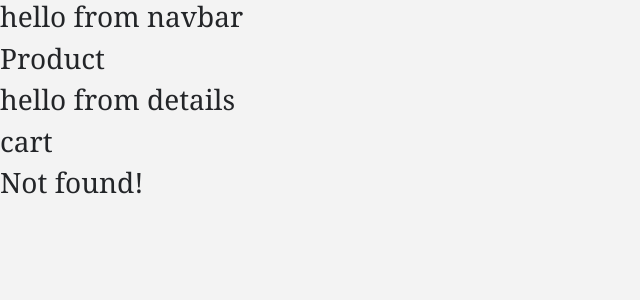
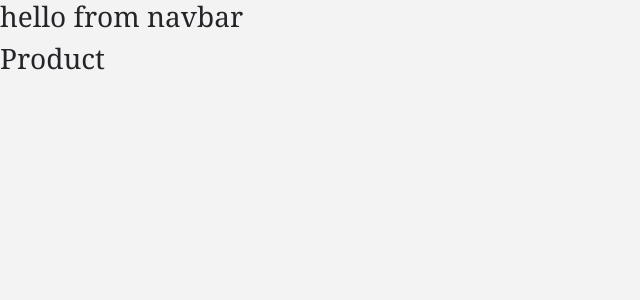
Before and after one commit to kovacevicemir/e-commerce-phone-shop, a React (Create React App) app: page / in a window 1280 px wide. Before the commit this address had no page. Shown: the top 300 px of the page, without its empty margins (0-640 px from the left). Built offline with nearby package versions, Linux system fonts and the light colour scheme.

Commit message:
React Router implementation barebone

```diff
--- a/package.json
+++ b/package.json
@@ -9,6 +9,7 @@
     "bootstrap": "^4.5.0",
     "react": "^16.13.1",
     "react-dom": "^16.13.1",
+    "react-router-dom": "^5.2.0",
     "react-scripts": "3.4.1"
   },
   "scripts": {
--- a/src/App.js
+++ b/src/App.js
@@ -1,4 +1,5 @@
 import React, { Component } from 'react'
+import {Switch, Route} from 'react-router-dom'
 import logo from './logo.svg';
 import './App.css';
 import 'bootstrap/dist/css/bootstrap.min.css'
@@ -14,13 +15,13 @@ class App extends Component {
   render() {
     return (
       <React.Fragment>
-        <Navbar></Navbar>
-        <ProductList>
-
-        </ProductList>
-        <Details></Details>
-        <Cart></Cart>
-        <Default></Default>
+        <Navbar/>
+        <Switch>
+          <Route exact path='/' component={ProductList} />
+          <Route exact path='/details' component={Details} />
+          <Route exact path='/cart' component={Cart} />
+          <Route component={Default} />
+        </Switch>
       </React.Fragment>
     )
   }
--- a/src/index.js
+++ b/src/index.js
@@ -2,11 +2,13 @@ import React from 'react';
 import ReactDOM from 'react-dom';
 import './index.css';
 import App from './App';
+import {BrowserRouter as Router} from 'react-router-dom'
+
 
 ReactDOM.render(
-  <React.StrictMode>
+  <Router>
     <App />
-  </React.StrictMode>,
+  </Router>,
   document.getElementById('root')
 );
 
```
Also changed, not shown: 1 other file (tests, documents, lock files or other folders).
